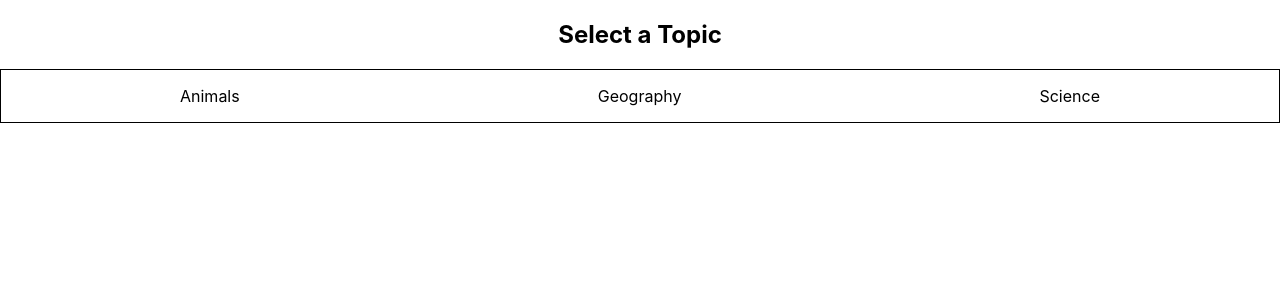
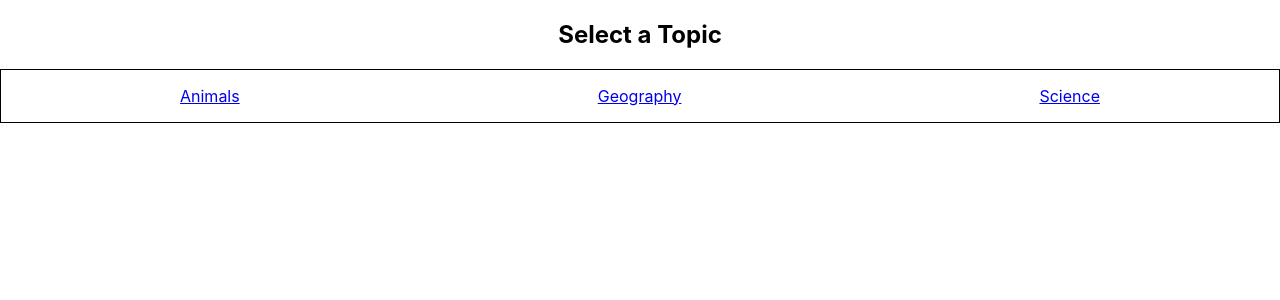
Before and after one commit to otsang3/interactive-learning, a React (Create React App) app: page / in a window 1280 px wide. Shown: the top 300 px of the page. Built offline with nearby package versions, Linux system fonts and the light colour scheme.

Commit message:
moved capitalise first letter method from Home.js to ListItem.js, added Link to ListItem

```diff
--- a/src/components/Home.js
+++ b/src/components/Home.js
@@ -4,14 +4,10 @@ import ListItem from './ListItem';
 
 function Home() {
 
-    const capitaliseFirstLetter = (string) => {
-        return string.charAt(0).toUpperCase() + string.slice(1);
-    }
-
     const renderCategories = () => {
         const categoriesArr = [];
         categories.map((category, index) => categoriesArr.push(
-            <ListItem key={index} category={capitaliseFirstLetter(category)}/>
+            <ListItem key={index} category={category}/>
         ));
         return categoriesArr;
     }
--- a/src/components/ListItem.js
+++ b/src/components/ListItem.js
@@ -1,8 +1,19 @@
 import React from 'react';
+import { Link } from 'react-router-dom';
 
 function ListItem(props) {
+
+    const capitaliseFirstLetter = (string) => {
+        return string.charAt(0).toUpperCase() + string.slice(1);
+    }
+
     return(
-        <p>{props.category}</p>
+        <div>
+            <Link to={props.category}>
+            <p>{capitaliseFirstLetter(props.category)}</p>
+            </Link>
+        </div>
+
     )
 }
 
```
Also changed, not shown: 1 other file (tests, documents, lock files or other folders).
